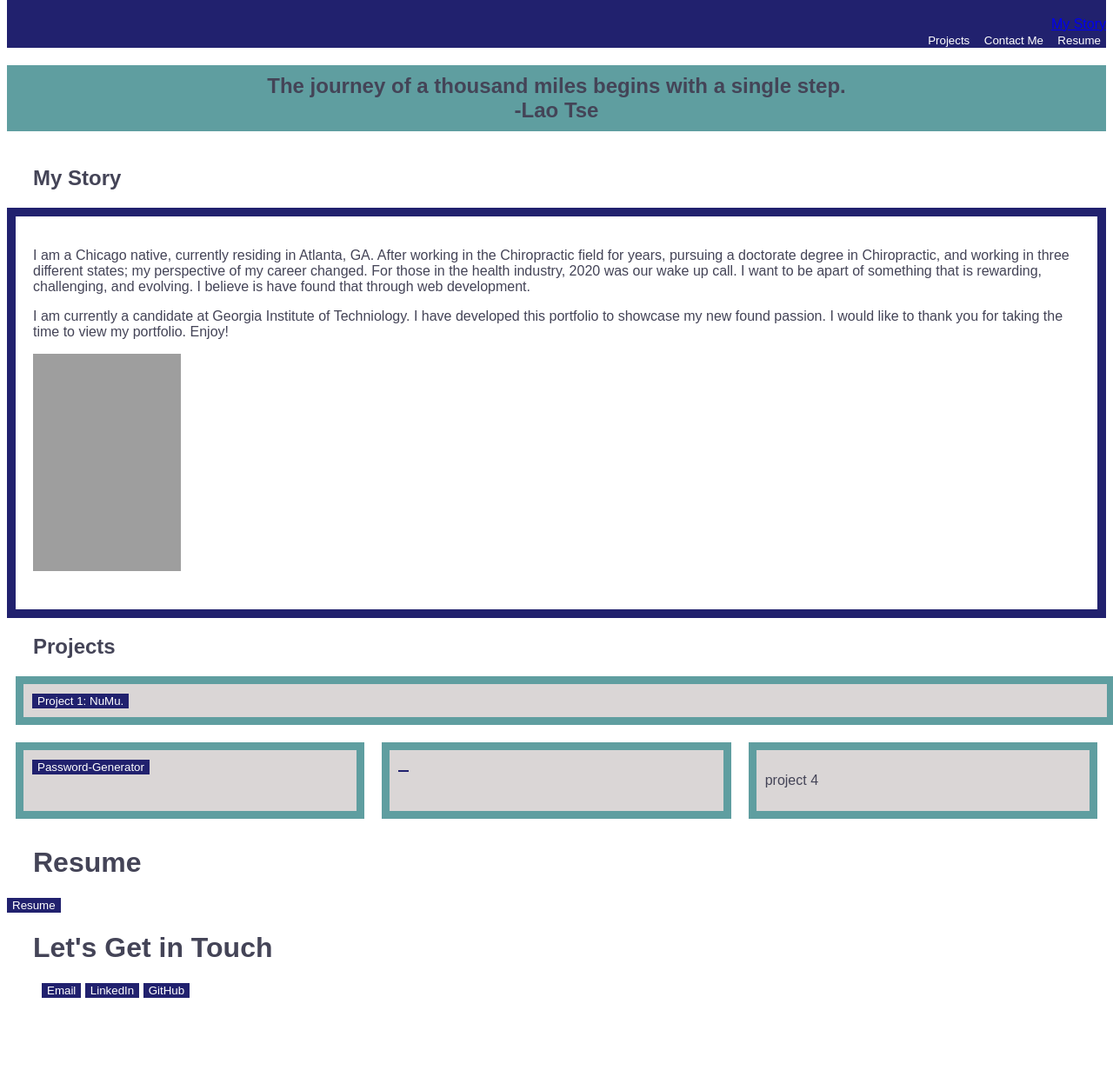
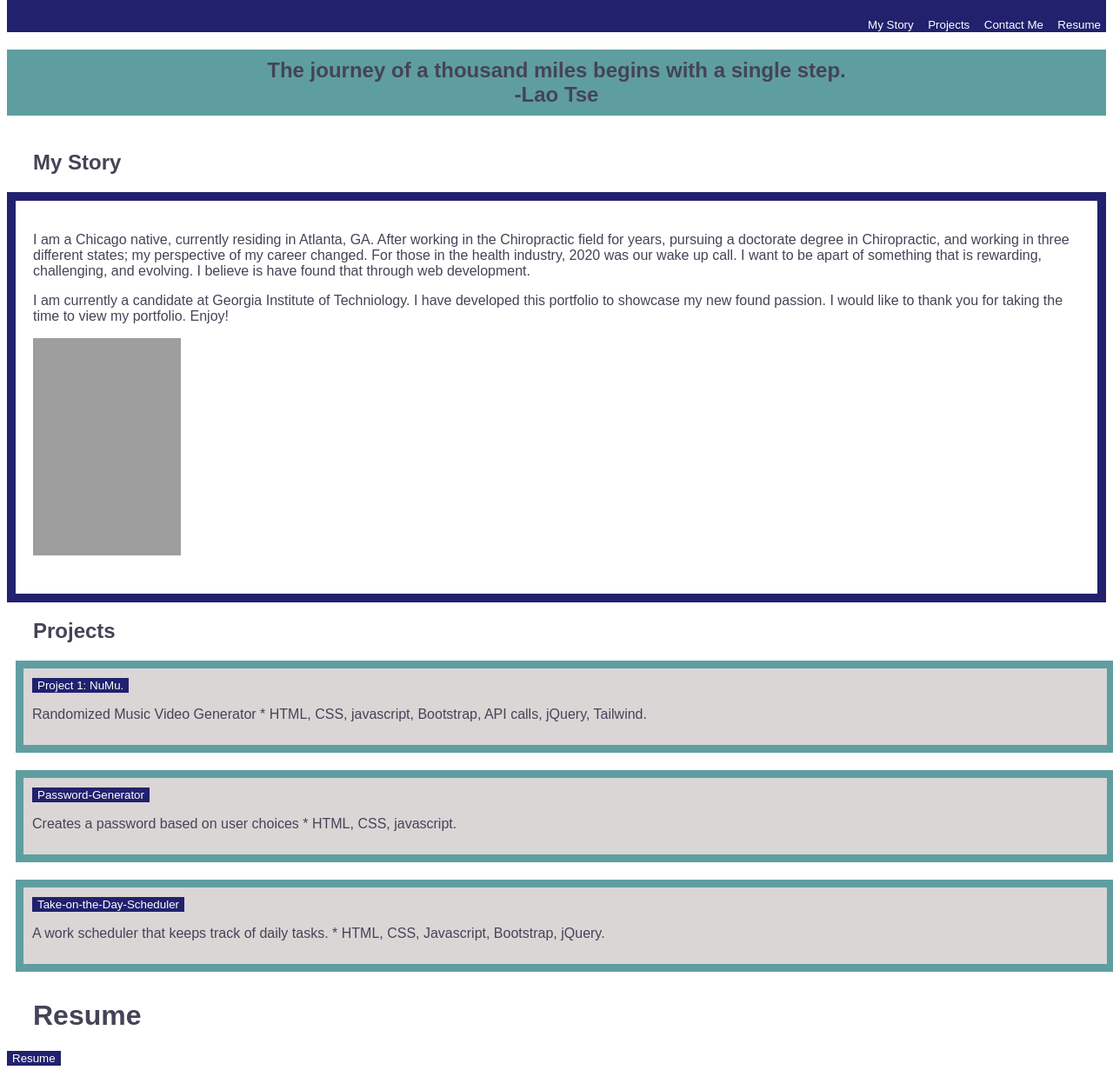
Before and after one commit to rwood022/Full-Stack-Web-Developer-Portfolio, a plain HTML site: page index.html in a window 1280 px wide. Shown: the part 69-1300 px from the top of the page at 87% size. Before the commit the page ends 1241 px from the top, so only its background shows below. Drawn offline with nearby package versions, Linux system fonts and the light colour scheme; grey boxes are pictures that could not be loaded.

Commit message:
descriptions added fpr projects

```diff
--- a/assets/style.css
+++ b/assets/style.css
@@ -75,7 +75,7 @@ img {
     object-fit: cover;
 }
 
-.first div, .second, .third, .fourth, .resume {
+.first div, .second div, .third div, .resume {
     border: 9px solid cadetblue;
     margin: 10px;
     background-color: rgb(218, 214, 214);
@@ -95,7 +95,3 @@ img {
 .contacts li:hover {
     color: cadetblue;
 }
-
-.email:hover {
-    display:
-}
--- a/index.html
+++ b/index.html
@@ -14,9 +14,7 @@
         <header>
             <h1 class="headline">Hi, I'm Rebecca.</h1>
             <nav class="rightsided">
-                    <div>
-                        <a href="#My Story">My Story</a>
-                    </div>
+                    <button>My Story</button>
                     <button>Projects</button>
                     <button>Contact Me</button>
                     <button>Resume</button>
@@ -40,28 +38,32 @@
             <h1>Projects</h1>
             <div>
                 <button onclick="window.location.href=`https://rwood022.github.io/YouTube_Music_FInder/`;">Project 1: NuMu.</button>
+                <br>
+                <p>Randomized Music Video Generator * HTML, CSS, javascript, Bootstrap, API calls, jQuery, Tailwind.</p>
             </div>
         </section>
 
         <section class="second">
             <div>
-
                 <button onclick="window.location.href=`https://rwood022.github.io/Password-Generator/`">Password-Generator</button>
+                <br>
+                <p>Creates a password based on user choices * HTML, CSS, javascript.</p>
             </div>
         </section>
 
         <section class="third">
             <div>
-
-                <button onclick="window.location.href=`https://rwood022.github.io/Take-on-the-Day-Scheduler/`"
+                <button onclick="window.location.href=`https://rwood022.github.io/Take-on-the-Day-Scheduler/`">Take-on-the-Day-Scheduler</button>
+                <br>
+                <p>A work scheduler that keeps track of daily tasks. * HTML, CSS, Javascript, Bootstrap, jQuery.</p>
             </div>
         </section>
 
-         <section class="fourth">
+         <!-- <section class="fourth">
              <div>
                 <p>project 4</p>
-            </div>
-         </section>
+            </div> -->
+         <!-- </section> -->
          <h1>Resume</h1>
          <section class="webDeveloper">
              <div>
@@ -73,7 +75,7 @@
             <h1>Let's Get in Touch</h1>
             <nav class="contacts">
                 <ul>
-                    <button id="Email">Email</button>
+                    <button id="Email">rwood022@gmail.com</button>
                     <button onclick="window.location.href = `https://www.linkedin.com/in/dr-rebecca-wood-7a279846/`;">LinkedIn</button>
                     <button onclick="window.location.href =`https://github.com/rwood022`;">GitHub</button>
                 </ul>
```
